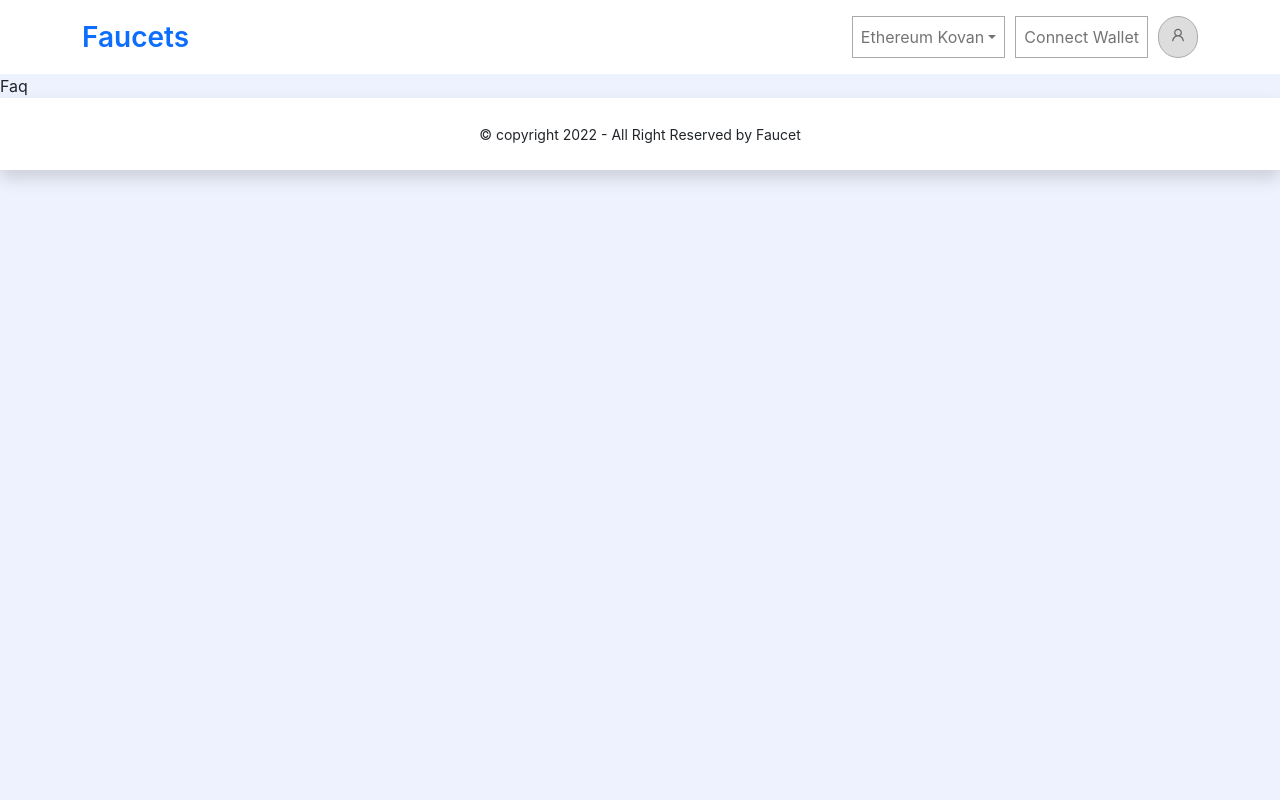
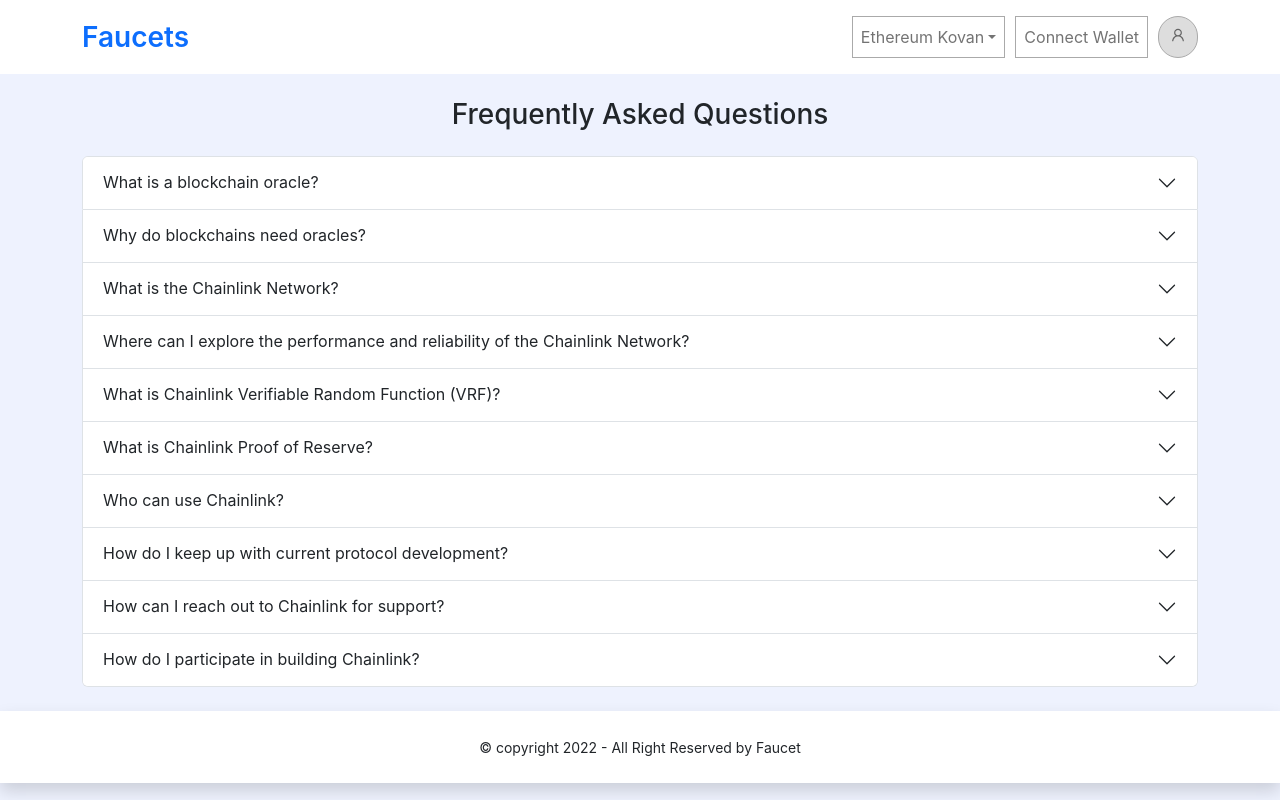
Before and after one commit to sadif50/faucets_task, a React (Create React App) app: page /faq in a window 1280 px wide. Built offline with nearby package versions, Linux system fonts and the light colour scheme.

Commit message:
Faq adedd

```diff
--- a/src/components/Faq/Faq.js
+++ b/src/components/Faq/Faq.js
@@ -1,10 +1,75 @@
 import React from 'react';
+import { Accordion, Container } from 'react-bootstrap';
 
 const Faq = () => {
     return (
-        <div>
-            Faq
-        </div>
+        <Container className='my-4'>
+            <div className='text-center mb-4'>
+                <h3>Frequently Asked Questions</h3>
+            </div>
+            <Accordion>
+                <Accordion.Item eventKey="0">
+                    <Accordion.Header>What is a blockchain oracle?</Accordion.Header>
+                    <Accordion.Body>
+                        A blockchain oracle is any system that services a smart contract by providing it with data from an off-chain source or connecting it with an off-chain system. Oracles enable connectivity between blockchains and real-world data by interfacing with external APIs and data feeds, allowing them to pull data for or push data from a smart contract.
+                    </Accordion.Body>
+                </Accordion.Item>
+                <Accordion.Item eventKey="1">
+                    <Accordion.Header>Why do blockchains need oracles?</Accordion.Header>
+                    <Accordion.Body>
+                        Oracles enable smart contracts to interact with off-chain resources. Without oracles, smart contracts can only access data within a blockchain, severely limiting their potential applications. The majority of industry-changing real-world use cases for smart contracts require off-chain data and computation for proper execution and often an integration with existing payment rails to settle a contract. For example, a smart contract may require high-quality weather data from a reputable source like AccuWeather to trigger a transaction. It may also require the ability to pay out escrowed fiat currency through existing financial infrastructure, such as a bank checking account.
+                    </Accordion.Body>
+                </Accordion.Item>
+                <Accordion.Item eventKey="2">
+                    <Accordion.Header>What is the Chainlink Network?</Accordion.Header>
+                    <Accordion.Body>
+                        The Chainlink Network refers to all of the decentralized oracle networks actively operating using the Chainlink protocol, including individual oracles, data providers running their own node, and node operators. By enabling smart contracts to quickly and securely connect to off-chain data sources using decentralized oracle networks, the Chainlink Network helps developers build more robust and diverse blockchain applications using real-world inputs and outputs. Additionally, as middleware between low-level blockchain protocols and external, off-chain data sources, the Chainlink Network serves as an abstraction layer for data providers to easily sell their existing APIs to any blockchain network.
+                    </Accordion.Body>
+                </Accordion.Item>
+                <Accordion.Item eventKey="3">
+                    <Accordion.Header>Where can I explore the performance and reliability of the Chainlink Network?</Accordion.Header>
+                    <Accordion.Body>
+                        The Chainlink Price Feeds page provides real-time visualizations of each decentralized price feed that provides on-chain exchange rates for cryptocurrencies, stablecoins, commodities, and indices. Users can explore each individual price feed, which offers transparency around which nodes power each feed, each node’s latest response, how often feed updates occur, the gas price paid by each node, the users sponsoring each feed, and hyperlinks to on-chain transactions.requests, average response times, and more.
+                    </Accordion.Body>
+                </Accordion.Item>
+                <Accordion.Item eventKey="4">
+                    <Accordion.Header>What is Chainlink Verifiable Random Function (VRF)?</Accordion.Header>
+                    <Accordion.Body>
+                        Chainlink VRF brings secure random number generation to the blockchain. Chainlink VRF solves the difficult problem of providing an on-chain source of randomness that is publicly verifiable to be authentic and tamper-proof. Many smart contracts are augmenting the value they can create by utilizing Chainlink VRF, specifically applications such as gaming dApps that must prove to their users that their source of randomness is provably fair and resistant to manipulation from any external entity. Chainlink VRF enables and accelerates the development of smart contracts focused on blockchain gaming, security, layer-two protocols, and various other use cases
+                    </Accordion.Body>
+                </Accordion.Item>
+                <Accordion.Item eventKey="5">
+                    <Accordion.Header>What is Chainlink Proof of Reserve?</Accordion.Header>
+                    <Accordion.Body>
+                        Chainlink Proof of Reserve provides smart contracts with the data required to calculate the true collateralization of any on-chain asset backed by off-chain reserves such as stablecoins and cross-chain assets. Operated by a decentralized network of oracles, Chainlink Proof of Reserve enables the autonomous auditing of collateral used within DeFi in real-time, ensuring users’ funds are protected from unforeseen fractional reserve practices and other fraudulent activity from off-chain custodians. This provides both the growing DeFi ecosystem and the traditional financial system a way to increase the transparency of operations with definitive on-chain proof of any asset’s true collateralization.
+                    </Accordion.Body>
+                </Accordion.Item>
+                <Accordion.Item eventKey="6">
+                    <Accordion.Header>Who can use Chainlink?</Accordion.Header>
+                    <Accordion.Body>
+                        Any individual or group that needs real-world data to power and secure the execution of their smart contracts can benefit from Chainlink’s robust and customizable framework for creating decentralized oracle networks. Today, hundreds of teams working on dApps, blockchains, industry consortiums, enterprise projects, and more rely on Chainlink to provide tamper-proof inputs and outputs for their smart contracts. Chainlink has become the de facto oracle solution for the DeFi space, supporting top projects like Aave, Synthetix, and Compound, and securing billions in value across the sector.If you’d like more information on how Chainlink could provide solutions for your project, join us in the Official Discord Channel and reach out through the integrations submission form.
+                    </Accordion.Body>
+                </Accordion.Item>
+                <Accordion.Item eventKey="7">
+                    <Accordion.Header>How do I keep up with current protocol development?</Accordion.Header>
+                    <Accordion.Body>
+                        The Chainlink development team is continuously building the network and protocol. To keep up to date with current progress you can follow the Chainlink Github. You can find a full list of open roles on the Chainlink Labs careers page.
+                    </Accordion.Body>
+                </Accordion.Item>
+                <Accordion.Item eventKey="8">
+                    <Accordion.Header>How can I reach out to Chainlink for support?</Accordion.Header>
+                    <Accordion.Body>
+                        For inquiries related to security and support, please reach out to the admins of official Chainlink channels or email support@chain.link‍. You can also find more technical information in the documentation. Always practice a security mindset and ensure that users you are interacting with on community channels have verifiable trusted identities. You can confirm the accounts of official Chainlink community admin by clicking their names in the chat or viewing their handles under the official channel info.
+                    </Accordion.Body>
+                </Accordion.Item>
+                <Accordion.Item eventKey="9">
+                    <Accordion.Header>How do I participate in building Chainlink?</Accordion.Header>
+                    <Accordion.Body>
+                        There are numerous projects working on the development of the Chainlink ecosystem, including Chainlink Labs. You can find a full list of open roles on the Chainlink Labs careers page.
+                    </Accordion.Body>
+                </Accordion.Item>
+            </Accordion>
+        </Container>
     );
 };
 
```
